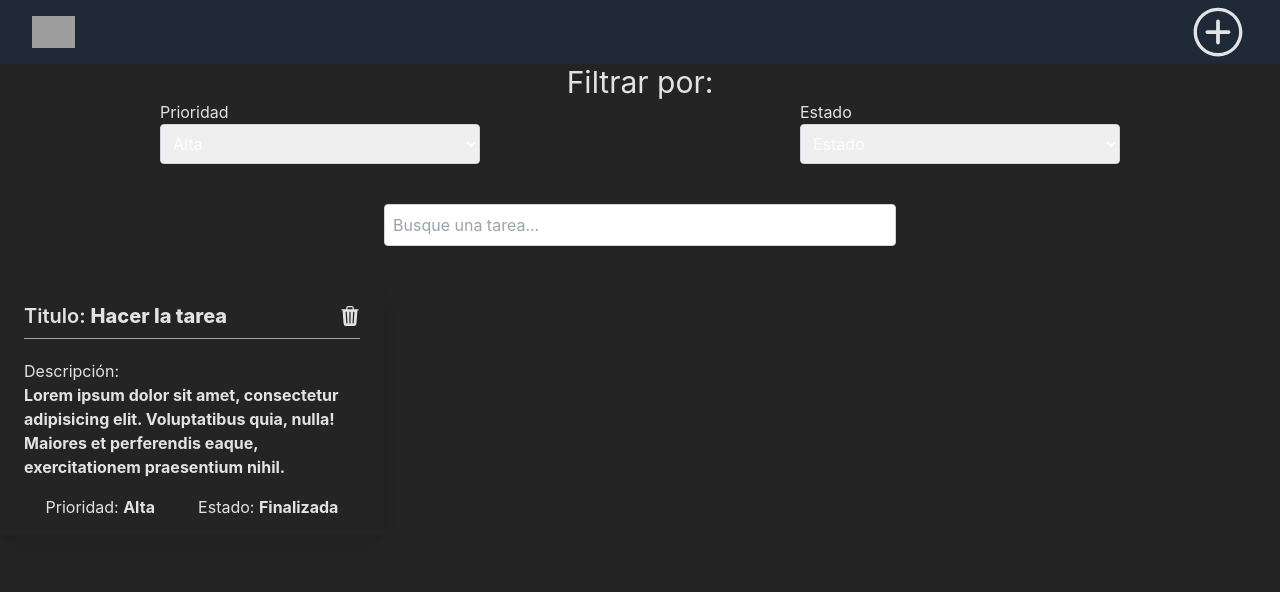
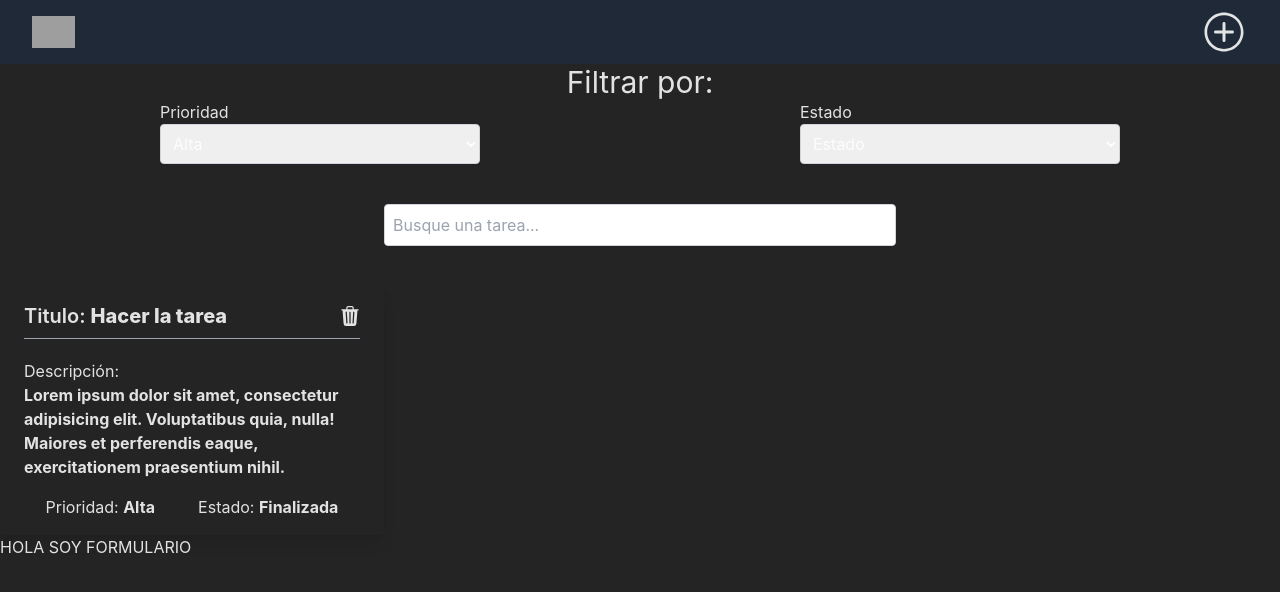
Before and after one commit to gabyakd2/To-Do-List, a React (Vite) app: page / in a window 1280 px wide. Both pictures are taken after a click on the button 1218 px from the left and 32 px from the top of the page. Shown: the top 592 px of the page. Built offline with nearby package versions, Linux system fonts and the light colour scheme; grey boxes are pictures that could not be loaded.

Commit message:
contexto creado para mostrar formulario de creacion de nuevas tareas

```diff
--- a/src/App.jsx
+++ b/src/App.jsx
@@ -1,16 +1,18 @@
-import React from 'react'
+import React from "react";
 // import './App.css'
-import Home from './pages/Home/Home'
-import NavBar from './components/NavBar/NavBar'
+import Home from "./pages/Home/Home";
+import NavBar from "./components/NavBar/NavBar";
+import { FormProvider } from "./Context/FormContext";
 
 function App() {
-
   return (
-    <div className="App">
-      <NavBar />
-      <Home />
-    </div>
-  )
+    <FormProvider>
+      <div className="App">
+        <NavBar />
+        <Home />
+      </div>
+    </FormProvider>
+  );
 }
 
-export default App
+export default App;
--- /dev/null
+++ b/src/Context/FormContext.jsx
@@ -0,0 +1,16 @@
+import React, { createContext, useState } from 'react';
+
+export const FormContext = createContext();
+
+export function FormProvider ({children}) {
+    const [viewForm, setViewForm] = useState(false);
+
+    return(
+        <FormContext.Provider value={{
+            viewForm,
+            setViewForm
+        }}>
+            {children}
+        </FormContext.Provider>
+    )
+}
--- /dev/null
+++ b/src/components/FormTask/FormTask.jsx
@@ -0,0 +1,7 @@
+import React from 'react'
+
+export default function FormTask() {
+  return (
+    <div>HOLA SOY FORMULARIO</div>
+  )
+}
--- a/src/components/NavBar/NavBar.jsx
+++ b/src/components/NavBar/NavBar.jsx
@@ -1,11 +1,16 @@
-import React, { useState } from "react";
+import React, { useState, useContext } from "react";
 import { IoIosAddCircleOutline } from "react-icons/io";
+import { FormContext } from "../../Context/FormContext";
 
 export default function NavBar() {
-  const [viewForm, setViewForm] = useState(false);
+    const {viewForm, setViewForm} = useContext(FormContext)
 
   const handleViewForm = () => {
-    setViewForm(true)
+    if(!viewForm){
+        setViewForm(true)
+    }else{
+        setViewForm(false)
+    }
 }
 
   return (
@@ -17,7 +22,7 @@ export default function NavBar() {
           </div>
           <div className="flex items-center">
             <button onClick={handleViewForm}>
-              <IoIosAddCircleOutline className="text-6xl" />
+              <IoIosAddCircleOutline className="text-5xl" />
             </button>
           </div>
         </div>
--- a/src/pages/Home/Home.jsx
+++ b/src/pages/Home/Home.jsx
@@ -1,12 +1,20 @@
-import React from 'react'
-import Filters from '../../components/Filters/Filters'
-import CardTask from '../../components/CardTask/CardTask'
+import React, { useContext } from "react";
+import Filters from "../../components/Filters/Filters";
+import CardTask from "../../components/CardTask/CardTask";
+import { FormContext } from "../../Context/FormContext";
+import FormTask from "../../components/FormTask/FormTask";
 
 export default function Home() {
+  const { viewForm } = useContext(FormContext);
+
   return (
-    <div className=''>
-        <Filters />
-        <CardTask />
+    <div className="">
+      <Filters />
+      <CardTask />
+      {
+        viewForm ? <FormTask />
+        : null
+      }
     </div>
-  )
+  );
 }
```
